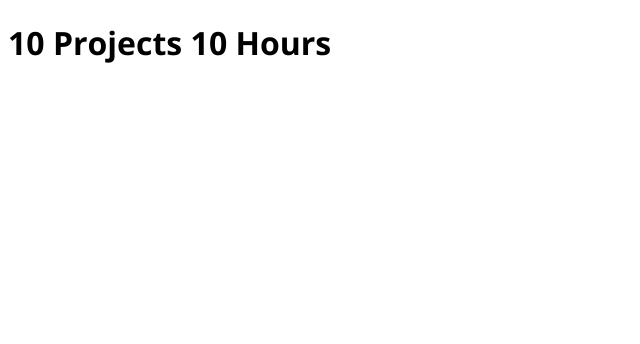
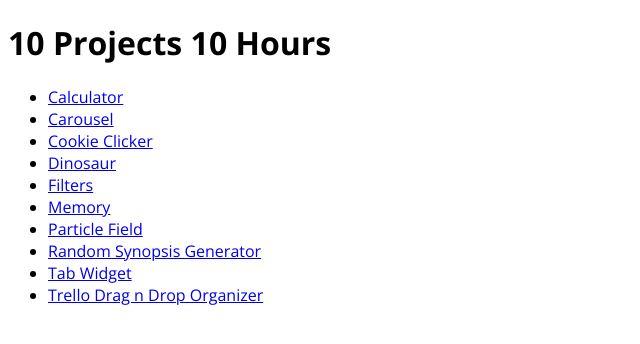
Before and after one commit to M3L6H/10-projects-10-hours, a plain HTML site: page index.html in a window 1280 px wide. Shown: the whole page, without its empty margins (0-640 px from the left). Drawn offline with nearby package versions, Linux system fonts and the light colour scheme.

Commit message:
Add project list

```diff
--- a/index.html
+++ b/index.html
@@ -8,5 +8,18 @@
 </head>
 <body>
   <h1>10 Projects 10 Hours</h1>
+
+  <ul class="projects-list">
+    <li class="project-link"><a href="/calculator">Calculator</a></li>
+    <li class="project-link"><a href="/carousel">Carousel</a></li>
+    <li class="project-link"><a href="/cookie-clicker">Cookie Clicker</a></li>
+    <li class="project-link"><a href="/dinosaur">Dinosaur</a></li>
+    <li class="project-link"><a href="/filters">Filters</a></li>
+    <li class="project-link"><a href="/memory">Memory</a></li>
+    <li class="project-link"><a href="/particle-field">Particle Field</a></li>
+    <li class="project-link"><a href="/random-synopsis-generator">Random Synopsis Generator</a></li>
+    <li class="project-link"><a href="/tab-widget">Tab Widget</a></li>
+    <li class="project-link"><a href="/trello-drag-n-drop">Trello Drag n Drop Organizer</a></li>
+  </ul>
 </body>
 </html>
```
